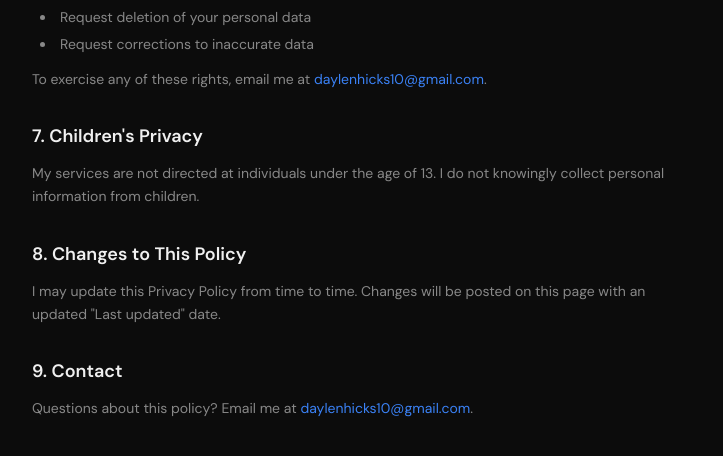
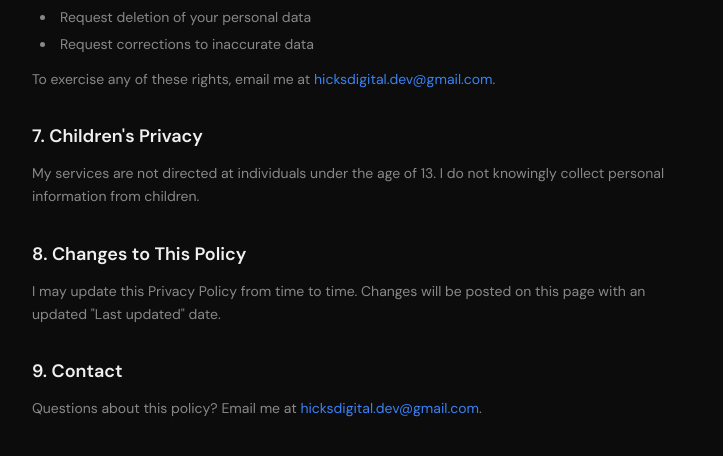
Before and after one commit to dhicks11/portfolio, a Next.js app: page /privacy in a window 1280 px wide. Shown: the part 1326-1782 px from the top of the page, without its empty margins (272-995 px from the left). Built offline with nearby package versions, Linux system fonts and the light colour scheme.

Commit message:
Update all site emails to hicksdigital.dev@gmail.com
https://claude.ai/code/session_018xtSnfYT7DB8h1sBX1sHuy

```diff
--- a/src/app/layout.tsx
+++ b/src/app/layout.tsx
@@ -57,7 +57,7 @@ export default function RootLayout({
     name: "Daylen Hicks",
     url: "https://daylenhicks.com",
     jobTitle: "Software Engineer & AI Developer",
-    email: "daylenhicks10@gmail.com",
+    email: "hicksdigital.dev@gmail.com",
     alumniOf: {
       "@type": "CollegeOrUniversity",
       name: "North Carolina A&T State University",
--- a/src/app/privacy/page.tsx
+++ b/src/app/privacy/page.tsx
@@ -81,8 +81,8 @@ export default function PrivacyPage() {
           </ul>
           <p className="mt-3">
             To exercise any of these rights, email me at{" "}
-            <a href="mailto:daylenhicks10@gmail.com" className="text-accent hover:underline">
-              daylenhicks10@gmail.com
+            <a href="mailto:hicksdigital.dev@gmail.com" className="text-accent hover:underline">
+              hicksdigital.dev@gmail.com
             </a>
             .
           </p>
@@ -108,8 +108,8 @@ export default function PrivacyPage() {
           <h2 className="text-lg font-semibold text-foreground mb-3">9. Contact</h2>
           <p>
             Questions about this policy? Email me at{" "}
-            <a href="mailto:daylenhicks10@gmail.com" className="text-accent hover:underline">
-              daylenhicks10@gmail.com
+            <a href="mailto:hicksdigital.dev@gmail.com" className="text-accent hover:underline">
+              hicksdigital.dev@gmail.com
             </a>
             .
           </p>
--- a/src/app/refund-policy/page.tsx
+++ b/src/app/refund-policy/page.tsx
@@ -90,8 +90,8 @@ export default function RefundPolicyPage() {
           <h2 className="text-lg font-semibold text-foreground mb-3">5. How to Request a Refund</h2>
           <p>
             Email{" "}
-            <a href="mailto:daylenhicks10@gmail.com" className="text-accent hover:underline">
-              daylenhicks10@gmail.com
+            <a href="mailto:hicksdigital.dev@gmail.com" className="text-accent hover:underline">
+              hicksdigital.dev@gmail.com
             </a>{" "}
             with your name, the service purchased, and the reason for your request. I will respond
             within 48 hours. Approved refunds are processed within 5–10 business days.
--- a/src/app/terms/page.tsx
+++ b/src/app/terms/page.tsx
@@ -115,8 +115,8 @@ export default function TermsPage() {
           <h2 className="text-lg font-semibold text-foreground mb-3">11. Contact</h2>
           <p>
             Questions about these Terms? Email me at{" "}
-            <a href="mailto:daylenhicks10@gmail.com" className="text-accent hover:underline">
-              daylenhicks10@gmail.com
+            <a href="mailto:hicksdigital.dev@gmail.com" className="text-accent hover:underline">
+              hicksdigital.dev@gmail.com
             </a>
             .
           </p>
--- a/src/data/resume.ts
+++ b/src/data/resume.ts
@@ -1,7 +1,7 @@
 export const personalInfo = {
   name: "Daylen Hicks",
   title: "Software Engineer & AI Developer",
-  email: "daylenhicks10@gmail.com",
+  email: "hicksdigital.dev@gmail.com",
   github: "https://github.com/dhicks11",
   linkedin: "https://linkedin.com/in/daylenhicks",
   bio: "I'm a Computer Science student at North Carolina A&T State University with a passion for building full-stack applications and working with AI systems. From launching a pickup basketball platform with 500+ users to winning hackathons with AI-powered solutions, I love turning ideas into products that people actually use.",
```
Also changed, not shown: 1 other file (tests, documents, lock files or other folders).
